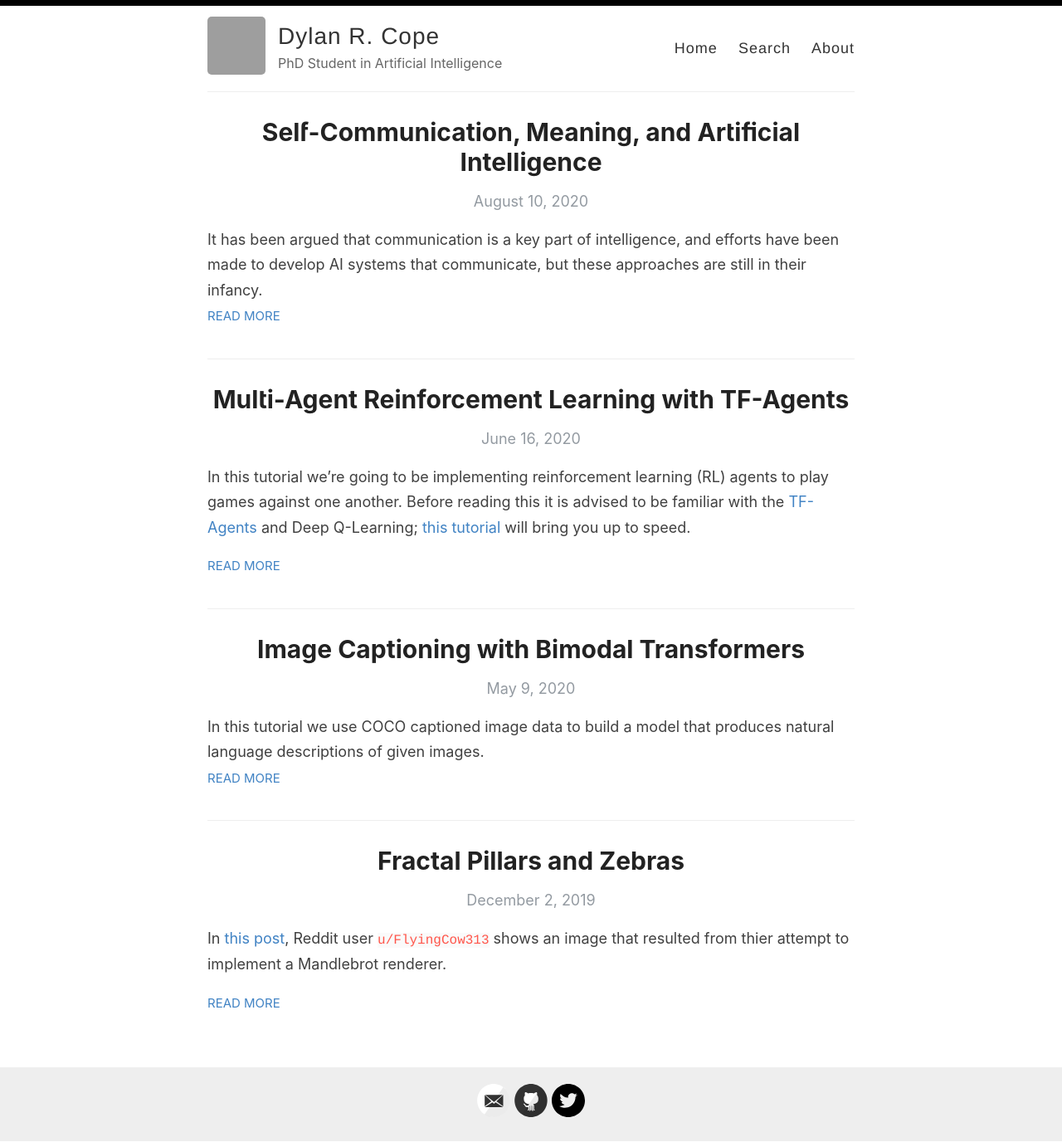
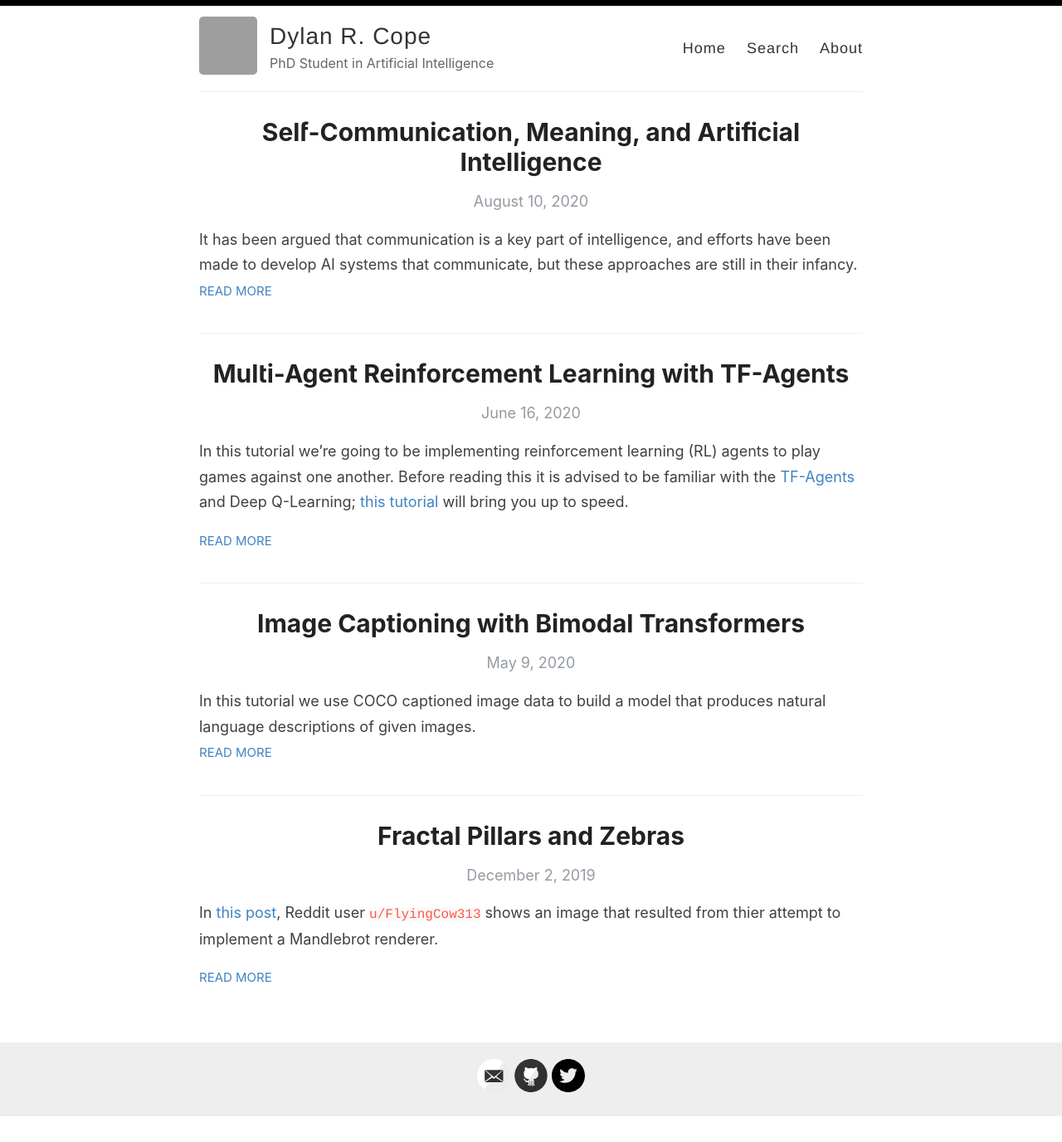
Before and after one commit to DylanCope/dylancope.github.io, a Jekyll site: the page built from index.html, in a window 1280 px wide. Shown: the whole page at 83% size. Built offline with Jekyll 4.4.1, drawn with Linux system fonts in a browser that asks for light colours; the list of posts is cut into pages by our own code; after the commit the page ends 1345 px from its top, so only the background shows below that; grey boxes are pictures that could not be loaded.

Commit message:
Update style.scss

```diff
--- a/assets/style.scss
+++ b/assets/style.scss
@@ -32,7 +32,7 @@ body {
 
 .container {
   margin: 0 auto;
-  max-width: 800px;
+  max-width: 820px;
   padding: 0 10px;
   width: 100%;
 }
```
